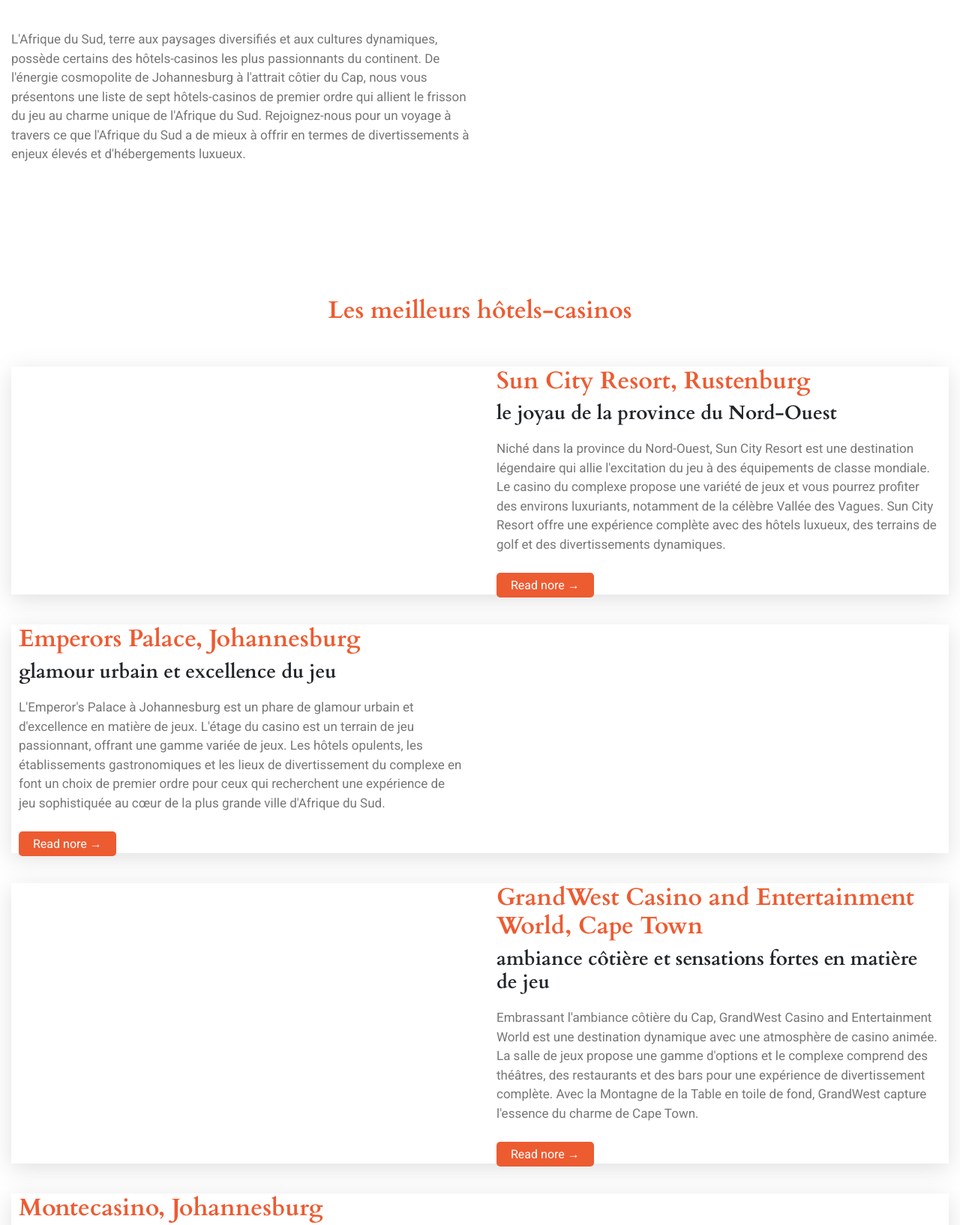
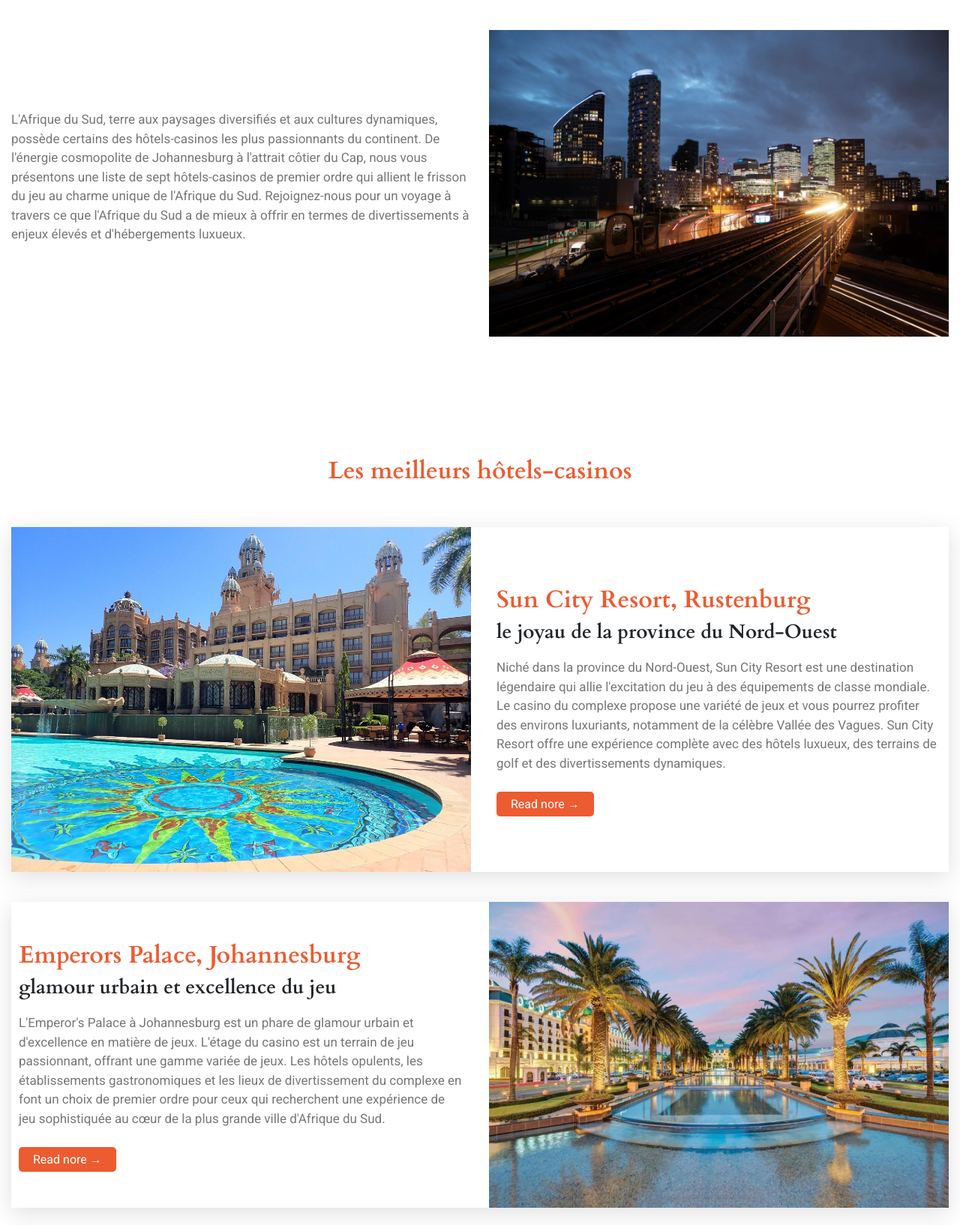
Before and after one commit to frontenddev344/betzplayz.com, a plain HTML site: page southafrica.html in a window 1280 px wide. Shown: the part 640-2274 px from the top of the page at 75% size. Drawn offline with nearby package versions, Linux system fonts and the light colour scheme.

Commit message:
images added in casinos pages

```diff
--- a/southafrica.html
+++ b/southafrica.html
@@ -115,7 +115,7 @@
                </div>
                <div class="col-lg-6">
                   <div class="right_side_first">
-                     <img src="./assets/images/" alt="" class="img-fluid">
+                     <img src="./assets/images/sacity.jpg" alt="" class="img-fluid">
                   </div>
                </div>
             </div>
@@ -133,7 +133,7 @@
                   <div class="col-lg-5 col-xl-6">
                      <div class="left_main_hotel">
                         <a href="https://www.suninternational.com/sun-city/" target="_blank"><img
-                           src="./assets/images/Homebanner.jpeg" alt="" class="img-fluid"></a>
+                           src="./assets/images/sun_city.jpg" alt="" class="img-fluid"></a>
                      </div>
                   </div>
                   <div class="col-lg-7 col-xl-6">
@@ -159,7 +159,7 @@
                   <div class="col-lg-5 col-xl-6">
                      <div class="left_main_hotel">
                         <a href="https://emperorspalace.com/"
-                           target="_blank"><img src="./assets/images/Homebanner.jpeg" alt="" class="img-fluid"></a>
+                           target="_blank"><img src="./assets/images/emperors_palace.jpg" alt="" class="img-fluid"></a>
                      </div>
                   </div>
                   <div class="col-lg-7 col-xl-6">
@@ -186,7 +186,7 @@
                      <div class="left_main_hotel">
                         <a href="https://www.suninternational.com/grandwest/?utm_medium=organic&utm_source=google&ut
                            m_campaign=grandwest&utm_term=gran&utm_content=hyperlink"
-                           target="_blank"><img src="./assets/images/Homebanner.jpeg" alt="" class="img-fluid"></a>
+                           target="_blank"><img src="./assets/images/grandwest_casino.jpg" alt="" class="img-fluid"></a>
                      </div>
                   </div>
                   <div class="col-lg-7 col-xl-6">
@@ -215,7 +215,7 @@
                   <div class="col-lg-5 col-xl-6">
                      <div class="left_main_hotel">
                         <a href="https://www.montecasino.co.za/" target="_blank"><img
-                           src="./assets/images/Homebanner.jpeg" alt="" class="img-fluid"></a>
+                           src="./assets/images/Montecasino.jpg" alt="" class="img-fluid"></a>
                      </div>
                   </div>
                   <div class="col-lg-7 col-xl-6">
@@ -241,7 +241,7 @@
                      <div class="left_main_hotel">
                         <a href="https://www.suninternational.com/boardwalk/?utm_medium=organic&utm_source=google&ut
                            m_campaign=boardwalk&utm_term=bord&utm_content=businesslisting"
-                           target="_blank"><img src="./assets/images/Homebanner.jpeg" alt="" class="img-fluid"></a>
+                           target="_blank"><img src="./assets/images/BoardWalkjpg.jpg" alt="" class="img-fluid"></a>
                      </div>
                   </div>
                   <div class="col-lg-7 col-xl-6">
@@ -271,12 +271,12 @@
                      <div class="left_main_hotel">
                         <a href="https://www.tsogosun.com/hotel/the-caledon-hotel-spa/?utm_source=google&utm_medium=
                            businesslisting&utm_campaign=hotel_the-caledon-hotel-spa"
-                           target="_blank"><img src="./assets/images/Homebanner.jpeg" alt="" class="img-fluid"></a>
+                           target="_blank"><img src="./assets/images/Caledon_hotel.jpg" alt="" class="img-fluid"></a>
                      </div>
                   </div>
                   <div class="col-lg-7 col-xl-6">
                      <div class="right_main_hotel">
-                        <h2>6. Caledon Hotel, Spa, Casino et divertissement, Caledon</h2>
+                        <h2>Caledon Hotel, Spa, Casino et divertissement, Caledon</h2>
                         <h3>retraite tranquille avec charmes
                            de jeu
                         </h3>
@@ -300,7 +300,7 @@
                   <div class="col-lg-5 col-xl-6">
                      <div class="left_main_hotel">
                         <a href="https://www.goldenhorsecasino.co.za/"
-                           target="_blank"><img src="./assets/images/Homebanner.jpeg" alt="" class="img-fluid"></a>
+                           target="_blank"><img src="./assets/images/golden_horse.jpeg" alt="" class="img-fluid"></a>
                      </div>
                   </div>
                   <div class="col-lg-7 col-xl-6">
```
Also changed, not shown: assets/images/BoardWalkjpg.jpg (added), assets/images/caledon.jpg (added), assets/images/emperors_palace.jpg (added), assets/images/golden_horse.jpeg (added), assets/images/grandwest_casino.jpg (added), assets/images/sun_city.jpg (added), 2 other files.
